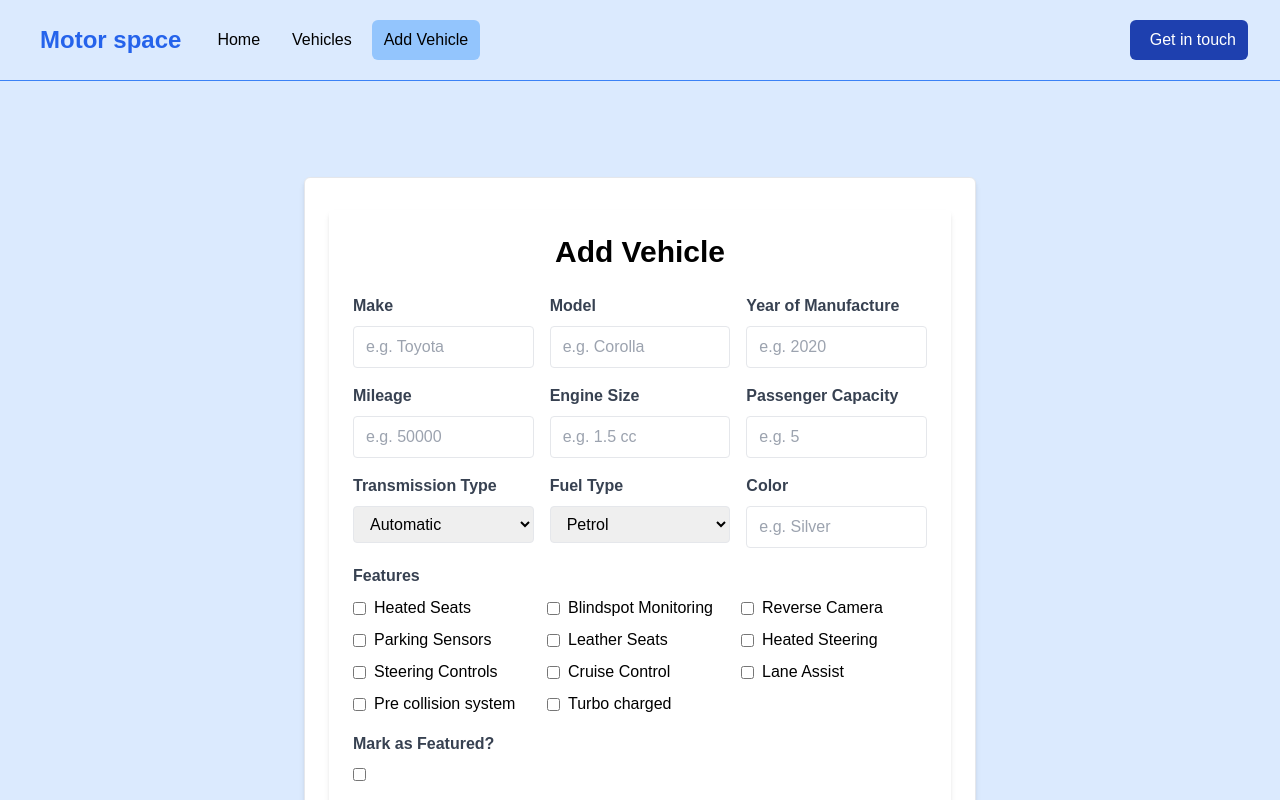
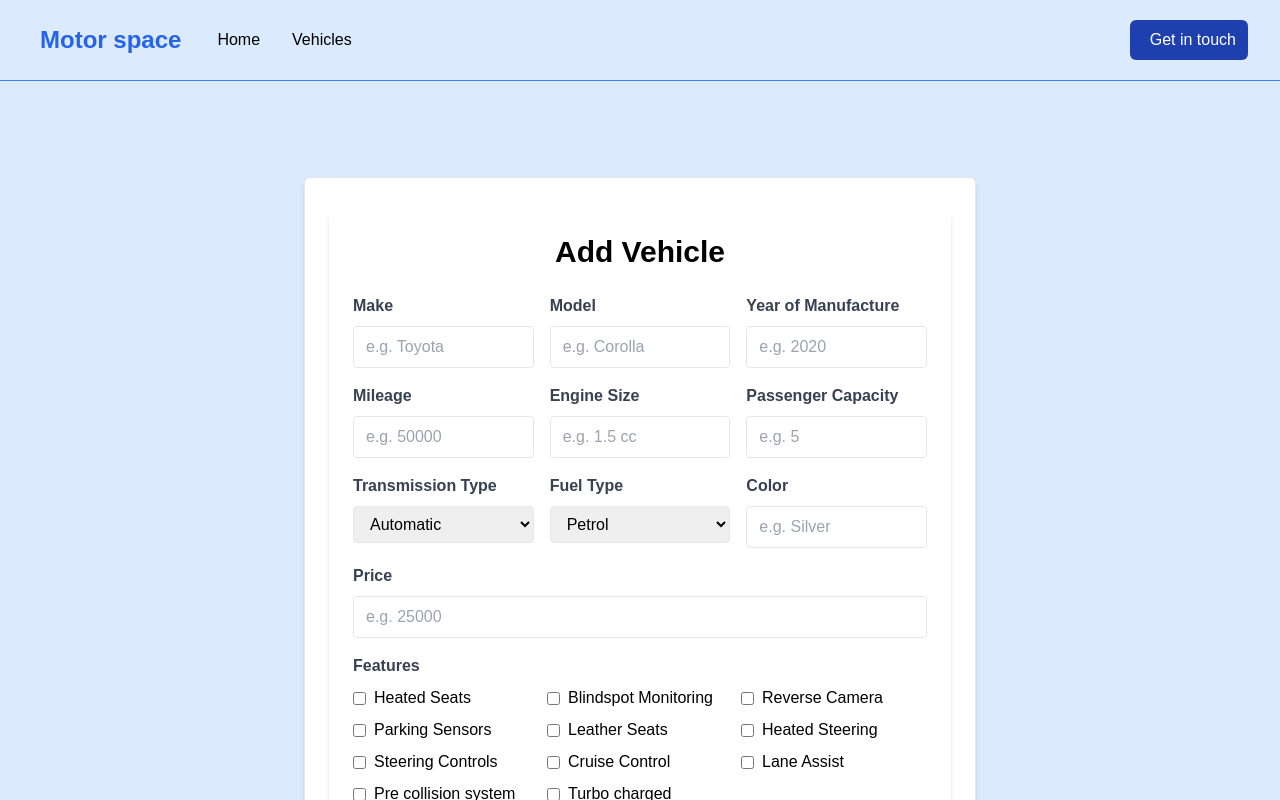
Before and after one commit to Avelimanuel/motorspacenextjs, a Next.js app: page /vehicles/addvehicle in a window 1280 px wide. Shown: the top 800 px of the page. Built offline with nearby package versions, Linux system fonts and the light colour scheme.

Commit message:
add vehicle using server actions

```diff
--- a/app/actions/addvehicle.js
+++ b/app/actions/addvehicle.js
@@ -21,6 +21,7 @@ async function addVehicle(formData) {
     transmissionType: formData.get("transmissionType"),
     fuelType: formData.get("fuelType"),
     color: formData.get("color"),
+    price:formData.get('price'),
     features: features, // Add collected features
     isFeatured: formData.get("isFeatured") === "on", // Convert checkbox to boolean
     images: images, // Collected image file names
--- a/components/AddVehicleForm.jsx
+++ b/components/AddVehicleForm.jsx
@@ -173,6 +173,21 @@ const AddVehicleForm = () => {
         </div>
       </div>
 
+      {/* Price */}
+      <div className="mb-4">
+        <label htmlFor="price" className="block text-gray-700 font-bold mb-2">
+          Price
+        </label>
+        <input
+          type="text"
+          id="price"
+          name="price"
+          className="border rounded w-full py-2 px-3"
+          placeholder="e.g. 25000"
+          required
+        />
+      </div>
+
       {/* Features Section */}
       <div className="mb-4">
         <label
--- a/components/Navbar.jsx
+++ b/components/Navbar.jsx
@@ -5,7 +5,7 @@ import Link from "next/link";
 const Navbar = () => {
   const pathname = usePathname();
   const [isMobileMenuOpen, setIsMobileMenuOpen] = useState(false);
-  const [isLoggedIn,setIsLoggedIn] = useState(true)
+  const [isLoggedIn,setIsLoggedIn] = useState(false)
   return (
     <div>
       <nav className="bg-blue-100 border-b border-blue-500">
--- a/models/Vehicle.js
+++ b/models/Vehicle.js
@@ -3,6 +3,16 @@ import { Schema, model, models } from "mongoose";
 const VehicleSchema = new Schema(
   {
     make: {
+      type: String,
+      required: true,
+      trim: true,
+    },
+    model: {
+      type: String,
+      required: true,
+      trim: true,
+    },
+    price: {
       type: String,
       required: true,
       trim: true,
```
